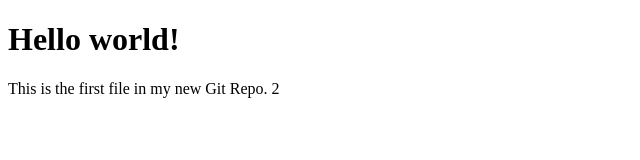
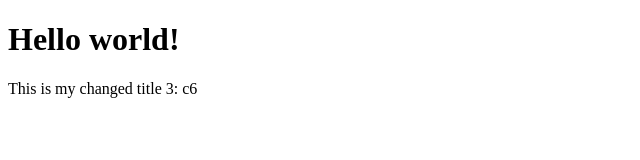
Before and after one commit to muskja/GitTutorialDemo, a plain HTML site: page index.html in a window 1280 px wide. Shown: the whole page, without its empty margins (0-640 px from the left). Drawn offline with Linux system fonts and the light colour scheme.

Commit message:
this is c6

```diff
--- a/index.html
+++ b/index.html
@@ -6,7 +6,7 @@
 <body>
 
 <h1>Hello world!</h1>
-<p>This is the first file in my new Git Repo. 2</p>
+<p>This is my changed title 3: c6</p>
 
 </body>
 </html>
```
